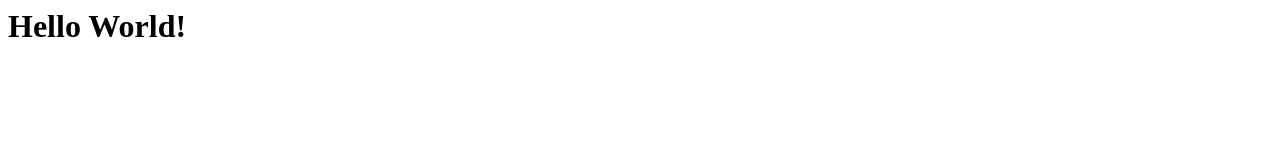
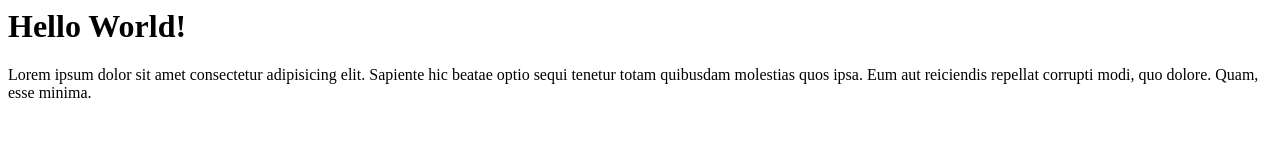
Before and after one commit to j-parthiv/demo, a plain HTML site: page index.html in a window 1280 px wide. Drawn offline with Linux system fonts and the light colour scheme.

Commit message:
Lorem  Added
Day 2

```diff
--- a/index.html
+++ b/index.html
@@ -1,3 +1,4 @@
 <div>
  <h1>Hello World!</h1>
+ <p>Lorem ipsum dolor sit amet consectetur adipisicing elit. Sapiente hic beatae optio sequi tenetur totam quibusdam molestias quos ipsa. Eum aut reiciendis repellat corrupti modi, quo dolore. Quam, esse minima.</p>
 </div>
```
